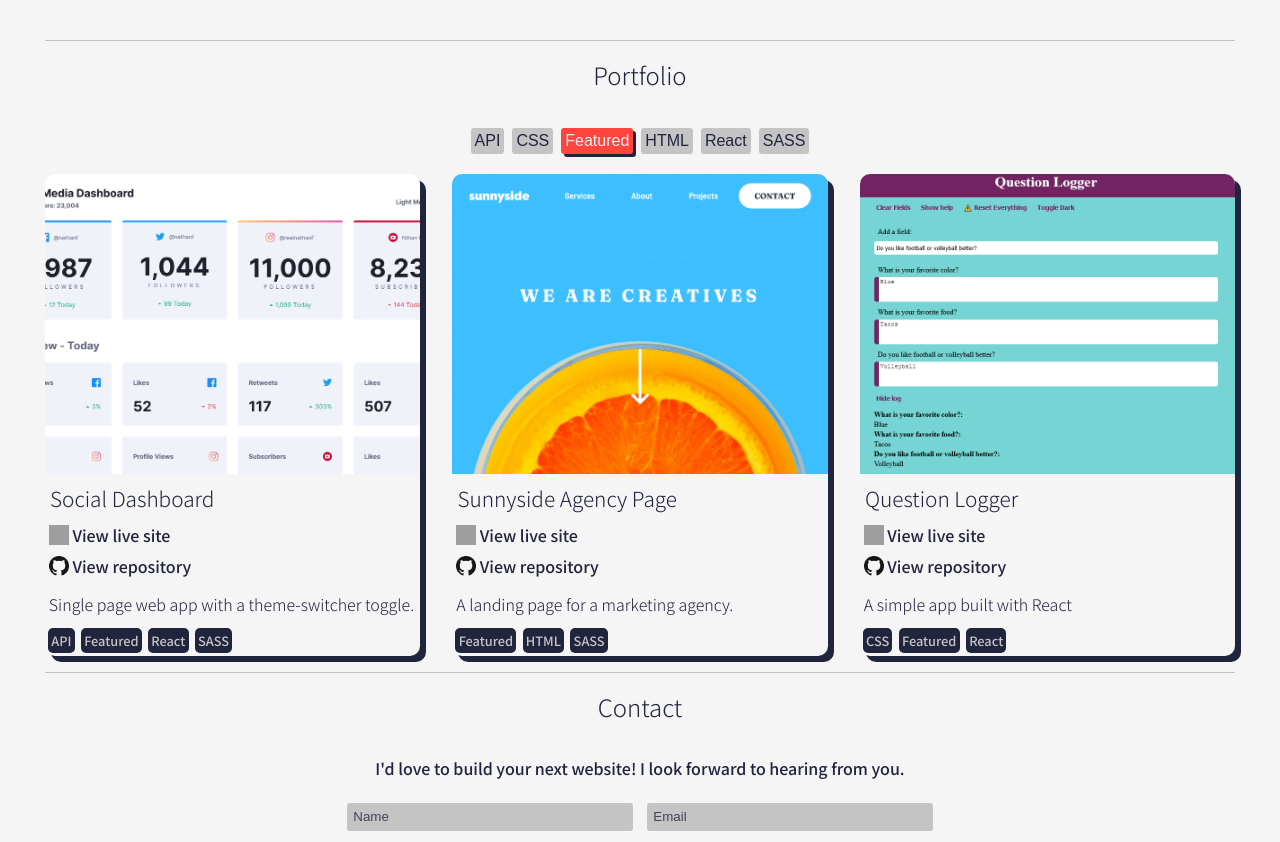
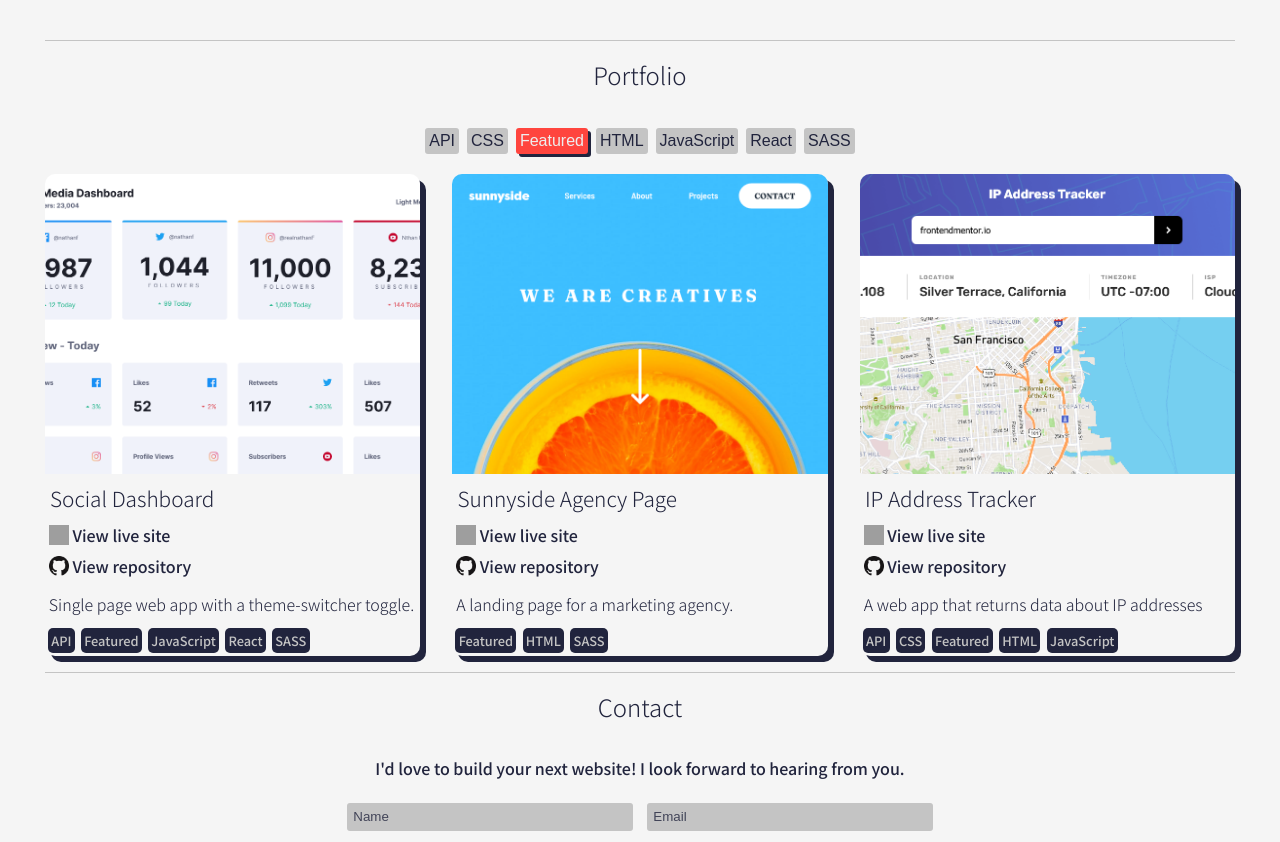
Before and after one commit to sweenejp/portfolio, a React (Create React App) app: page / in a window 1280 px wide. Shown: the part 560-1402 px from the top of the page. Built offline with nearby package versions, Linux system fonts and the light colour scheme; grey boxes are pictures that could not be loaded.

Commit message:
add ip-address-tracker

```diff
--- a/src/portfolioData.js
+++ b/src/portfolioData.js
@@ -6,7 +6,7 @@ const portfolioData = [
     gitRepo: "https://github.com/sweenejp/meme-generator",
     liveSite: "https://jsweeney-meme-generator.netlify.app/",
     display: true,
-    tags: ["CSS", "React", "API"],
+    tags: ["CSS", "React", "JavaScript", "API"],
   },
   {
     title: "Social Dashboard",
@@ -15,7 +15,7 @@ const portfolioData = [
     gitRepo: "https://github.com/sweenejp/social-media-dashboard",
     liveSite: "https://jasweeney-social-media-dashboard.netlify.app/",
     display: true,
-    tags: ["Featured", "React", "SASS", "API"],
+    tags: ["Featured", "React", "JavaScript", "SASS", "API"],
   },
   {
     title: "Sunnyside Agency Page",
@@ -43,7 +43,7 @@ const portfolioData = [
     gitRepo: "https://github.com/sweenejp/question-logger",
     liveSite: "https://jsweeney-question-logger.netlify.app/",
     display: true,
-    tags: ["React", "CSS", "Featured"],
+    tags: ["React", "CSS"],
   },
   {
     title: "Apparel Coming Soon Page",
@@ -93,6 +93,15 @@ const portfolioData = [
     display: true,
     tags: ["CSS", "HTML"],
   },
+  {
+    title: "IP Address Tracker",
+    screenshot: "images/ip-address-tracker.png",
+    description: "A web app that returns data about IP addresses",
+    gitRepo: "https://github.com/sweenejp/ip-address-tracker",
+    liveSite: "https://jsweeney-ip-address-tracker.netlify.app/",
+    display: true,
+    tags: ["CSS", "HTML", "JavaScript", "API", "Featured"],
+  },
 ];
 
 export default portfolioData;
```
Also changed, not shown: public/images/ip-address-tracker.png (added).
